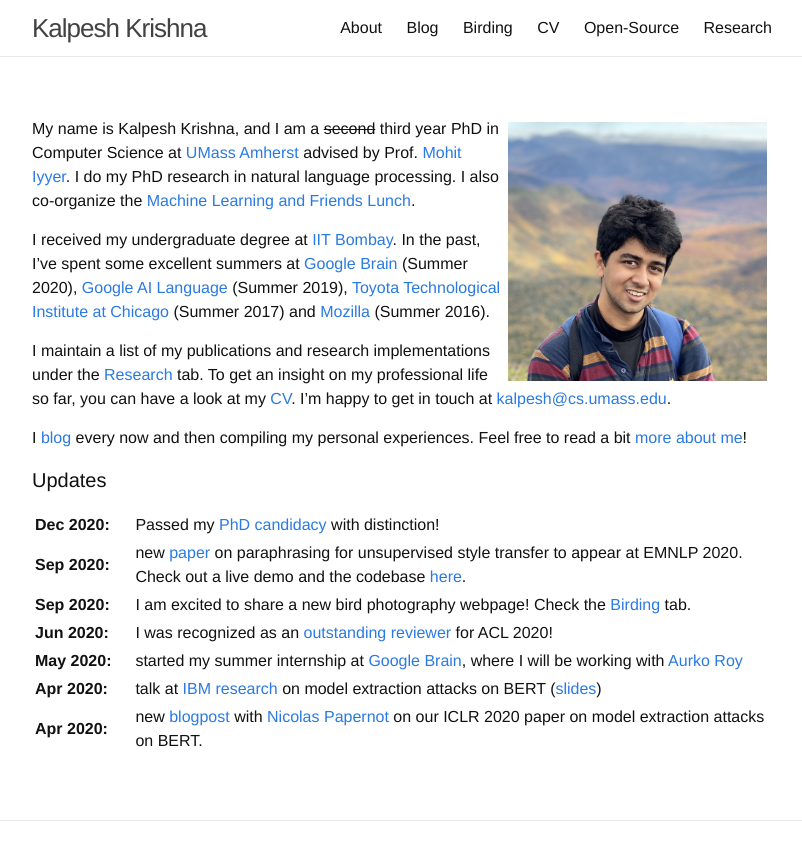
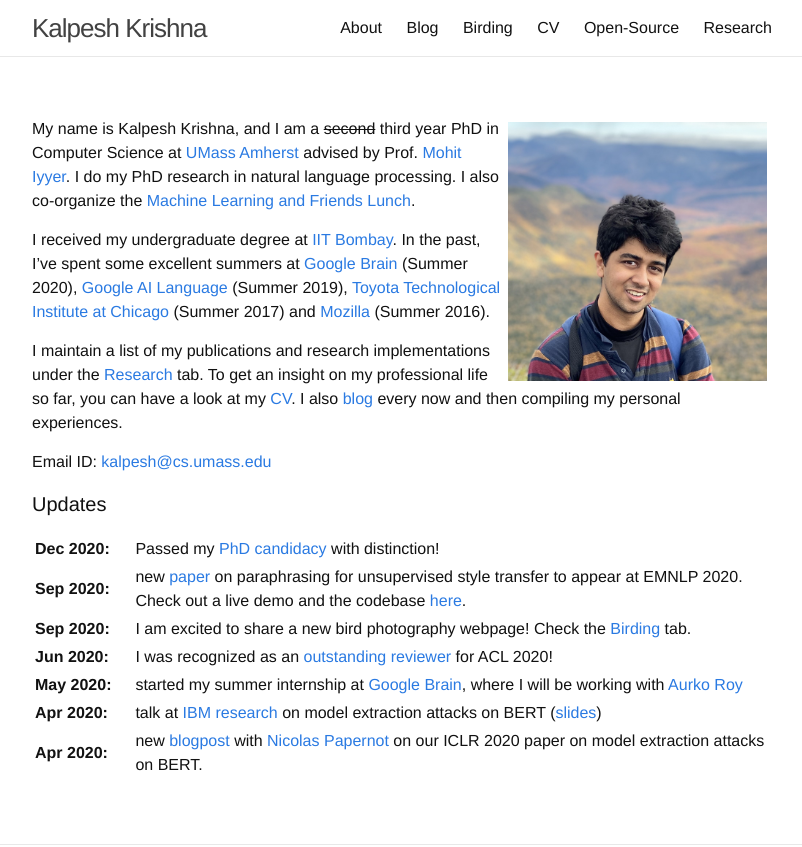
Before and after one commit to martiansideofthemoon/martiansideofthemoon.github.io, a Jekyll site: the page built from index.md, in a window 1280 px wide, cut to the strip 0-847 px from the top of the page. Shown: the whole strip, without its empty margins (238-1040 px from the left). Built offline with Jekyll 4.4.1, drawn with Linux system fonts in a browser that asks for light colours; comment, search, counter and statistics services are not loaded.

Commit message:
Update index.md

```diff
--- a/index.md
+++ b/index.md
@@ -9,9 +9,9 @@ My name is Kalpesh Krishna, and I am a ~~second~~ third year PhD in Computer Sci
 
 I received my undergraduate degree at [IIT Bombay](http://iitb.ac.in). In the past, I've spent some excellent summers at [Google Brain](https://research.google/teams/brain) (Summer 2020), [Google AI Language](https://ai.google/research/teams/language/) (Summer 2019), [Toyota Technological Institute at Chicago](https://www.ttic.edu/) (Summer 2017) and [Mozilla](https://www.mozilla.org/en-US/) (Summer 2016).
 
-I maintain a list of my publications and research implementations under the [Research]({{ site.url }}/research) tab. To get an insight on my professional life so far, you can have a look at my [CV]({{ site.url }}/cv). I'm happy to get in touch at [kalpesh@cs.umass.edu](mailto:kalpesh@cs.umass.edu).
+I maintain a list of my publications and research implementations under the [Research]({{ site.url }}/research) tab. To get an insight on my professional life so far, you can have a look at my [CV]({{ site.url }}/assets/cv.pdf). I also [blog]({{ site.url }}/archive) every now and then compiling my personal experiences.
 
-I [blog]({{ site.url }}/archive) every now and then compiling my personal experiences. Feel free to read a bit [more about me]({{ site.url }}/about)!
+Email ID: [kalpesh@cs.umass.edu](mailto:kalpesh@cs.umass.edu)
 
 #### Updates
 
```
